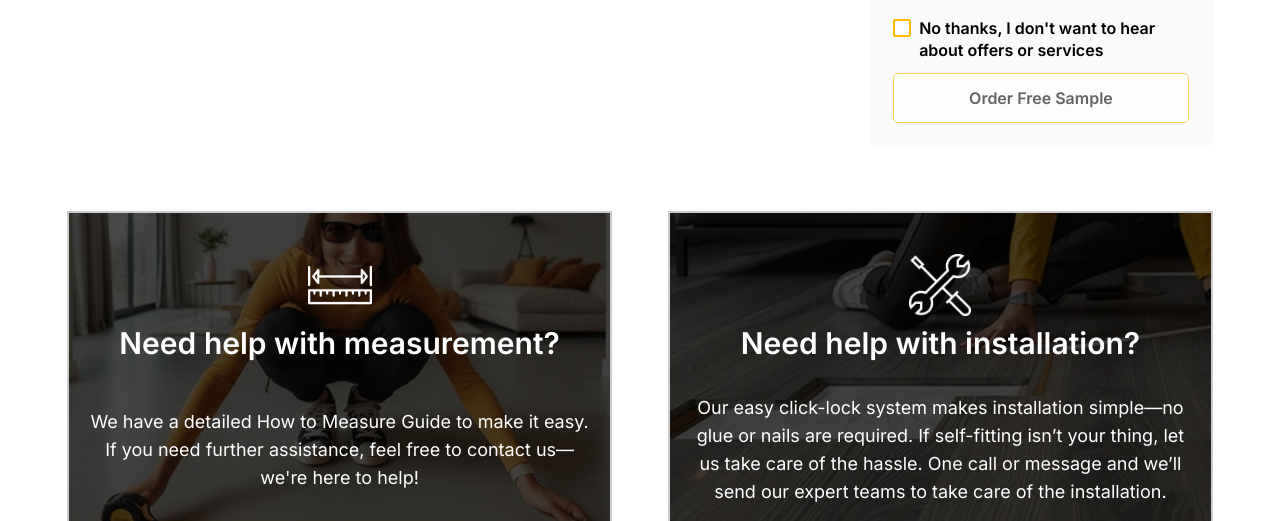
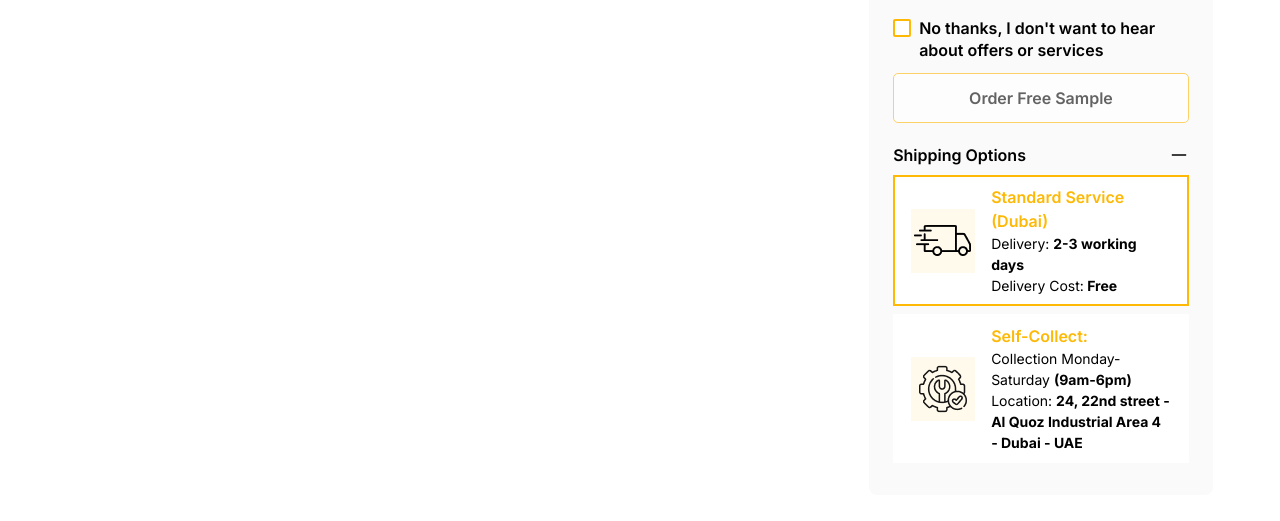
Before and after one commit to Team2Guys/cheapfloors-frontend, a Next.js app: page /freesample-checkout in a window 1280 px wide. Shown: the part 1221-1742 px from the top of the page. Built offline with nearby package versions, Linux system fonts and the light colour scheme; no server answers.

Commit message:
shipping and remove free sample function added

```diff
--- a/src/app/freesample-checkout/FreeSampleCheckout.tsx
+++ b/src/app/freesample-checkout/FreeSampleCheckout.tsx
@@ -16,6 +16,11 @@ import { ICart } from 'types/prod';
 import { fetchItems } from 'utils/cartutils';
 import { freeSampleCheckoutValidationSchema } from 'utils/freeSampleCheckoutValidation';
 import { showAlert } from 'utils/Alert';
+import locationImg from '../../../public/assets/icons/installation.png';
+import deliveryImg from '../../../public/assets/icons/truck.png';
+import Accordion from '@/components/ui/accordion';
+import { getShippingData } from '@/utils/helperFunctions';
+import { removeFreeSample } from '@/utils/indexedDB';
 
 // const SAMPLE_SLOTS = 5;
 
@@ -27,7 +32,7 @@ const labelClass = 'text-lg font-medium text-black mb-1 block';
 const FreeSampleCheckout = () => {
   const router = useRouter();
   const [items, setItems] = useState<ICart[]>([]);
-  const [selectedEmirate, setSelectedEmirate] = useState('Dubai');
+  const [selectedEmirate, setSelectedEmirate] = useState('');
   const [selectedCity, setSelectedCity] = useState('');
   const [isOtherCity, setIsOtherCity] = useState(false);
   const [otherCity, setOtherCity] = useState('');
@@ -36,13 +41,39 @@ const FreeSampleCheckout = () => {
   >([]);
   const [isLoading, setIsLoading] = useState(false);
   const [marketingOptOut, setMarketingOptOut] = useState(false);
+  const [openAccordion, setOpenAccordion] = useState<string | null>(
+    'Shipping Options'
+  );
+  const [initiateFreesample] = useMutation(INITIATE_FREE_SAMPLE);
+  const [shipping, setShipping] = useState<
+    | {
+      name: string;
+      fee: number;
+      deliveryDuration: string;
+      freeShipping?: number;
+    }
+    | undefined
+  >(undefined);
+  const [selectedShipping, setSelectedShipping] = useState<string | null>(null);
+  const handleToggle = (label: string) => {
+    setOpenAccordion((prev) => (prev === label ? null : label));
+  };
+  console.log(selectedShipping, 'selectedShipping', shipping)
+  const handleShippingSelect = (type: string) => {
+    setSelectedShipping(type);
+    let fee = 0;
 
-  const [initiateFreesample] = useMutation(INITIATE_FREE_SAMPLE);
+    if (type === 'standard') {
+      fee = 0;
+    } else if (type === 'self-collect') {
+      setSelectedEmirate('Dubai');
+      localStorage.setItem('selectedEmirate', JSON.stringify('Dubai'));
+      fee = 0;
+    }
 
-  const shipping = {
-    name: 'Standard Shipping',
-    fee: 0,
-    deliveryDuration: '3-4 working days'
+    const shippingData = getShippingData(type, fee, selectedEmirate);
+    setShipping(shippingData);
+    localStorage.setItem('shipping', JSON.stringify(shippingData));
   };
 
   useEffect(() => {
@@ -55,6 +86,28 @@ const FreeSampleCheckout = () => {
     window.addEventListener('freeSampleUpdated', handleUpdate);
     return () => window.removeEventListener('freeSampleUpdated', handleUpdate);
   }, []);
+
+  useEffect(() => {
+    const savedEmirate = localStorage.getItem('selectedEmirate');
+    if (savedEmirate) {
+      setSelectedEmirate(savedEmirate.replaceAll('"', ''));
+    } else {
+      setSelectedEmirate('Dubai'); // 👈 Default to Dubai
+      localStorage.setItem('selectedEmirate', JSON.stringify('Dubai'));
+    }
+    setSelectedShipping('standard');
+    handleShippingSelect('standard');
+  }, []);
+
+  useEffect(() => {
+    if (shipping) {
+      localStorage.setItem('shipping', JSON.stringify(shipping));
+      localStorage.setItem(
+        'selectedShipping',
+        JSON.stringify(selectedShipping)
+      );
+    }
+  }, [shipping]);
 
   useEffect(() => {
     const cities = emirateCityMap[selectedEmirate] || [];
@@ -142,6 +195,7 @@ const FreeSampleCheckout = () => {
               className="object-cover"
               sizes="120px"
             />
+            <button className='absolute -top-1 -right-2 bg-primary text-white text-xs font-semibold px-2 py-1 rounded-full' onClick={(e) => handleRemoveItem(e, item)} >X</button>
           </div>
           <p className="text-base font-semibold text-black text-center mt-2 leading-tight">
             {item.name}
@@ -163,6 +217,39 @@ const FreeSampleCheckout = () => {
       </Link>
     );
   };
+  //eslint-disable-next-line
+  const handleRemoveItem = async (e: any, product: ICart) => {
+    e.stopPropagation();
+    e.preventDefault();
+    const compositeKey =
+      product.category?.toLowerCase().trim() === 'accessories'
+        ? `${product.id}-${product.selectedColor?.color}`
+        : product.isClearance && product.addInstallation
+          ? `${product.id}-clearance-installation`
+          : product.isClearance
+            ? `${product.id}-clearance`
+            : product.addInstallation
+              ? `${product.id}-installation`
+              : `${product.id}`;
+    try {
+      await removeFreeSample(compositeKey);
+      setItems((prev) =>
+        prev.filter(
+          (item) =>
+            !(
+              item.id === product.id &&
+              item.selectedColor?.color === product.selectedColor?.color &&
+              item.isfreeSample === true
+            )
+        )
+      );
+    } catch {
+      showAlert({
+        title: 'Error removing item',
+        icon: 'error'
+      });
+    }
+  }
 
   return (
     <Container className="font-inter pb-16 pt-4 sm:pt-6">
@@ -459,6 +546,82 @@ const FreeSampleCheckout = () => {
                       ? 'Processing...'
                       : 'Order Free Sample'}
                   </button>
+
+                  <Accordion
+                    isCheckout
+                    label="Shipping Options"
+                    isOpen={openAccordion === 'Shipping Options'}
+                    onToggle={() => handleToggle('Shipping Options')}
+                  >
+                    <div
+                      className={`bg-white px-2 xs:px-4 py-2 mt-2 flex gap-2 xs:gap-4 items-center cursor-pointer border-2 ${selectedShipping === 'standard'
+                        ? 'border-primary'
+                        : 'border-transparent'
+                        }`}
+                      onClick={() => handleShippingSelect('standard')}
+                    >
+                      <Image
+                        src={deliveryImg}
+                        alt="icon"
+                        className="size-12 xs:size-16"
+                      />
+                      <div>
+                        <strong className="text-16 font-semibold text-primary">
+                          Standard Service{' '}
+                          {(selectedEmirate === 'Dubai'
+                            ? ' (Dubai)'
+                            : ' (All Other Emirates)')}
+                        </strong>
+                        <p className="text-14">
+                          Delivery:{' '}
+                          <strong>
+                            2{selectedCity === 'Dubai' ? '' : '-3'}{' '}
+                            working days
+                          </strong>
+                        </p>
+                        <p className="text-14">
+                          <span>Delivery Cost:</span>
+                          <strong> Free</strong>
+                        </p>
+                      </div>
+                    </div>
+
+                    <div
+                      className={`bg-white px-2 xs:px-4 py-2 mt-2 flex gap-2 xs:gap-4 items-center cursor-pointer border-2 ${selectedShipping === 'self-collect'
+                        ? 'border-primary'
+                        : 'border-transparent'
+                        }`}
+                      onClick={() => handleShippingSelect('self-collect')}
+                    >
+                      <Image
+                        src={locationImg}
+                        alt="icon"
+                        className="size-12 xs:size-16"
+                      />
+                      <div>
+                        <strong className="text-16 font-semibold text-primary">
+                          Self-Collect:
+                        </strong>
+                        <p className="text-14">
+                          Collection Monday-Saturday{' '}
+                          <strong>(9am-6pm)</strong>
+                        </p>
+                        <p className="text-14">
+                          <span>Location:</span>{' '}
+                          <strong>
+                            <Link
+                              className="hover:text-primary"
+                              target="_blank"
+                              rel="noopener noreferrer"
+                              href="https://maps.app.goo.gl/BBJjwVKgTK4PPTWR8"
+                            >
+                              24, 22nd street - Al Quoz Industrial Area 4 - Dubai - UAE
+                            </Link>
+                          </strong>
+                        </p>
+                      </div>
+                    </div>
+                  </Accordion>
                 </Form>
               )}
             </Formik>
--- a/src/components/layout/header/DropdownPanel.tsx
+++ b/src/components/layout/header/DropdownPanel.tsx
@@ -84,7 +84,7 @@ const DropdownPanel: React.FC<DropdownPanelProps> = ({
     const handleUpdate = () => {
       const isCartPage = pathname === '/cart';
       const isWishlistPage = pathname === '/wishlist';
-      const isFreeSamplePage = pathname === '/freesample';
+      const isFreeSamplePage = pathname === '/freesample-checkout';
       const isThankYouPage = pathname === '/thank-you';
       if (
         (type === 'cart' && isThankYouPage) ||
```
